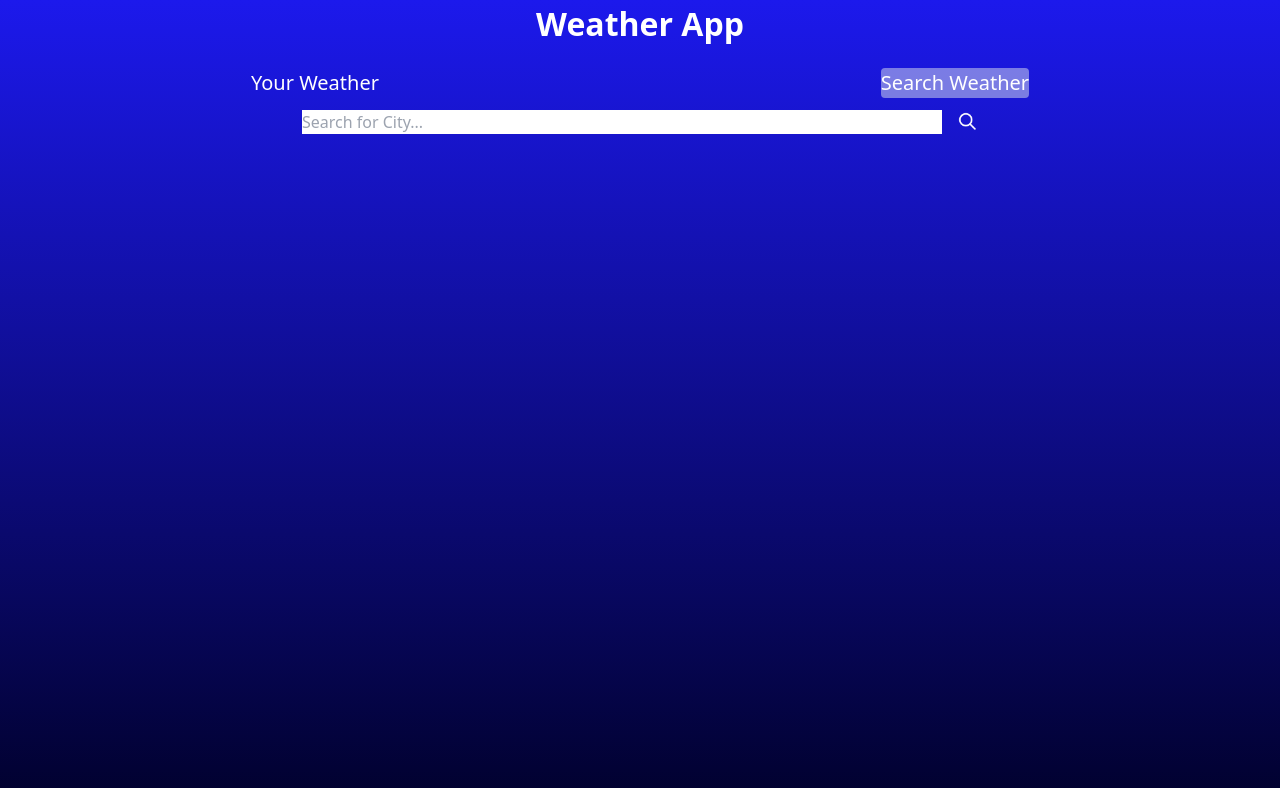
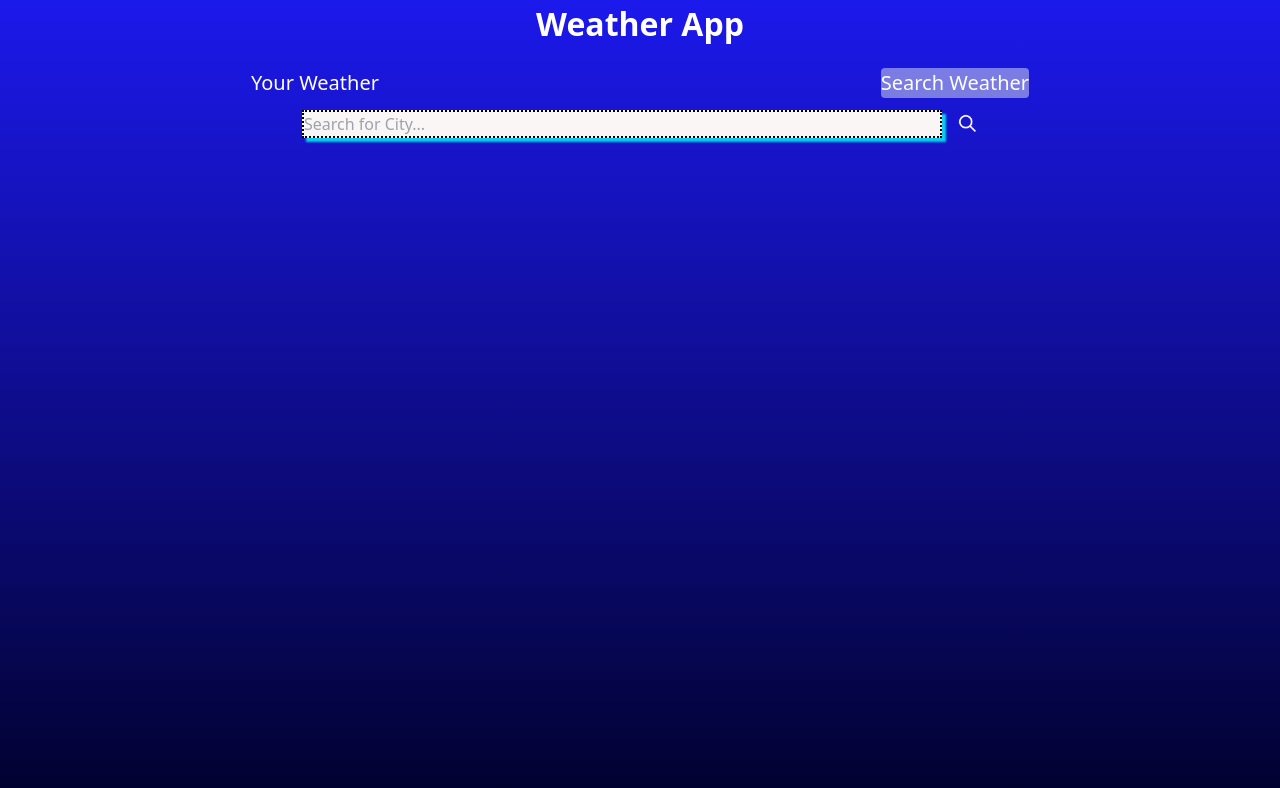
Before and after one commit to varshney-dv/Weather-Website, a website built with Vite: page index.html in a window 1280 px wide. Both pictures are taken after a click on the element "Search Weather". Built offline with nearby package versions, Linux system fonts and the light colour scheme.

Commit message:
fifth commit

```diff
--- a/index.html
+++ b/index.html
@@ -31,7 +31,7 @@
 
 
             <form class="form-container flex justify-center gap-4 mt-3 hidden " data-searchForm>
-                <input placeholder="Search for City..." data-searchInput class="w-[50%]">
+                <input placeholder="Search for City..." data-searchInput class="w-[50%] data-search">
                 <button class="btn" type="submit">
                     <img src="./assets/search.png"  width="20" height="20" loading="lazy">
                 </button>
--- a/styles.css
+++ b/styles.css
@@ -31,6 +31,12 @@
     font-size: 2rem;
     text-shadow: 0px 0px 4px red;
 }
+.data-search{
+    appearance: none;
+    border: 2px dotted black;
+    box-shadow: 4px 4px 2px rgb(17, 203, 236);
+    background-color: rgb(250, 246, 246);
+}
 
 @media (max-width:680px) {
     .parameter-container{
```
